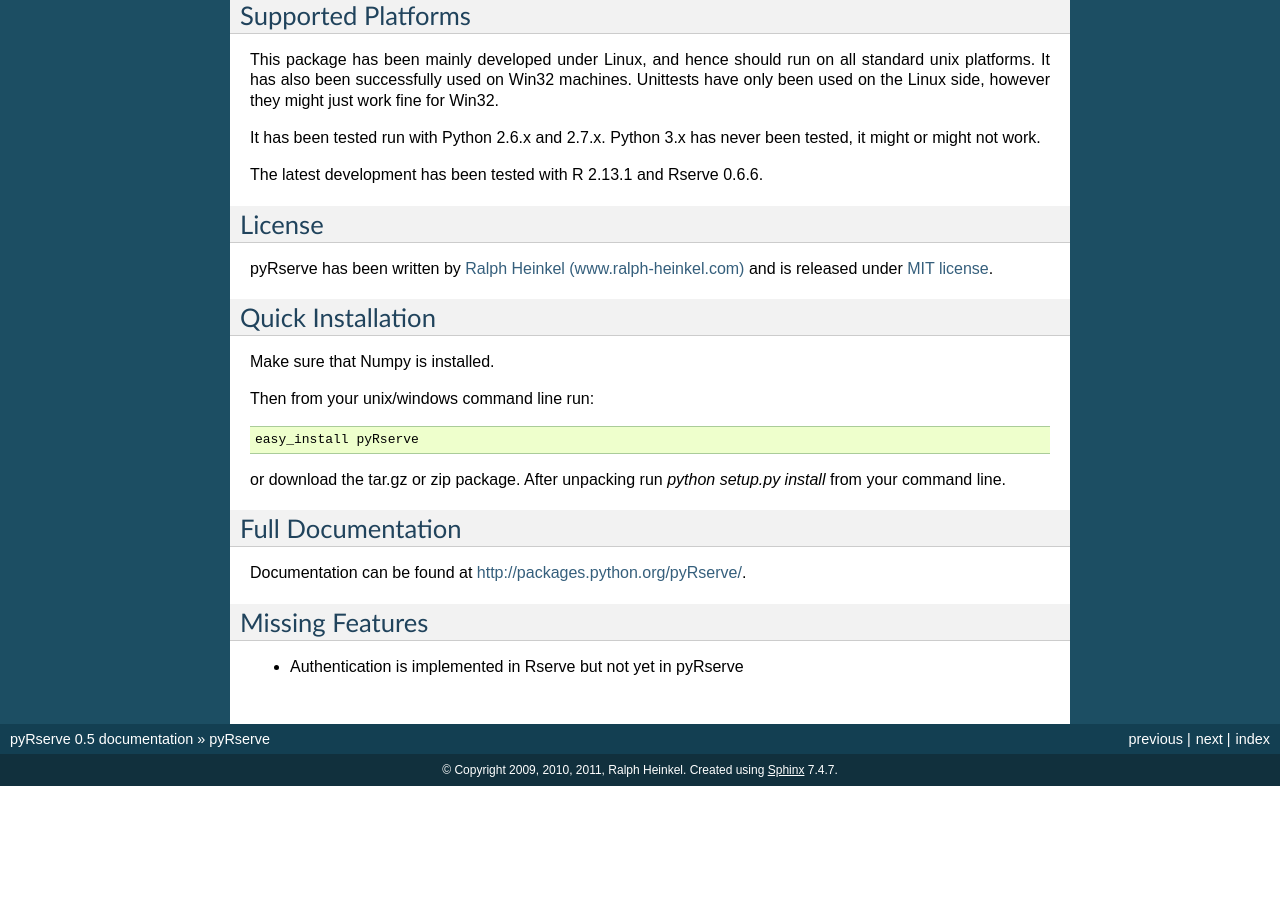
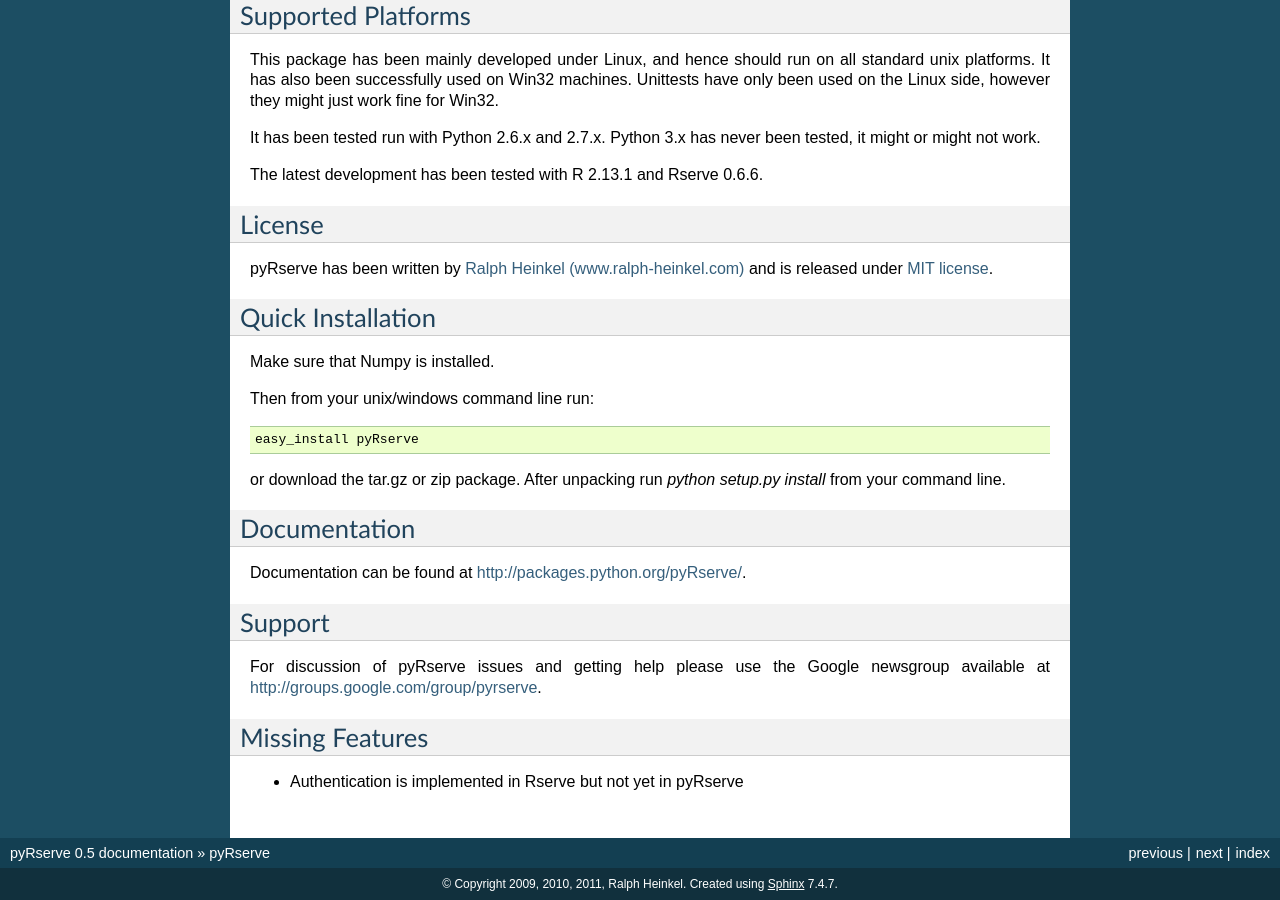
Before and after one commit to ralhei/pyRserve, a Sphinx documentation site: the page built from doc/intro.rst, in a window 1280 px wide and 900 px high, scrolled down 775 px. Built offline with Sphinx 7.4.7, drawn with Linux system fonts in a browser that asks for light colours; before the commit the page ends 1561 px from its top, so only the background shows below that; some of the changed text lies outside the part shown.

Commit message:
Added section 'support' referring to pyRserve news group

```diff
--- a/doc/html/index.html
+++ b/doc/html/index.html
@@ -59,7 +59,8 @@
 <li class="toctree-l2"><a class="reference internal" href="intro.html#supported-platforms">Supported Platforms</a></li>
 <li class="toctree-l2"><a class="reference internal" href="intro.html#license">License</a></li>
 <li class="toctree-l2"><a class="reference internal" href="intro.html#quick-installation">Quick Installation</a></li>
-<li class="toctree-l2"><a class="reference internal" href="intro.html#full-documentation">Full Documentation</a></li>
+<li class="toctree-l2"><a class="reference internal" href="intro.html#documentation">Documentation</a></li>
+<li class="toctree-l2"><a class="reference internal" href="intro.html#support">Support</a></li>
 <li class="toctree-l2"><a class="reference internal" href="intro.html#missing-features">Missing Features</a></li>
 </ul>
 </li>
--- a/doc/intro.rst
+++ b/doc/intro.rst
@@ -59,11 +59,17 @@
 
 or download the tar.gz or zip package. After unpacking run `python setup.py install` from your command line.
 
-
-Full Documentation
-------------------
+Documentation
+----------------
 
 Documentation can be found at `<http://packages.python.org/pyRserve/>`_.
+
+
+Support
+--------
+
+For discussion of pyRserve issues and getting help please use the Google newsgroup
+available at `<http://groups.google.com/group/pyrserve>`_.
 
 
 Missing Features
```
Also changed, not shown: doc/html/intro.html (+9 -3 lines), doc/html/manual.html (+9 -7 lines), doc/html/searchindex.js.
